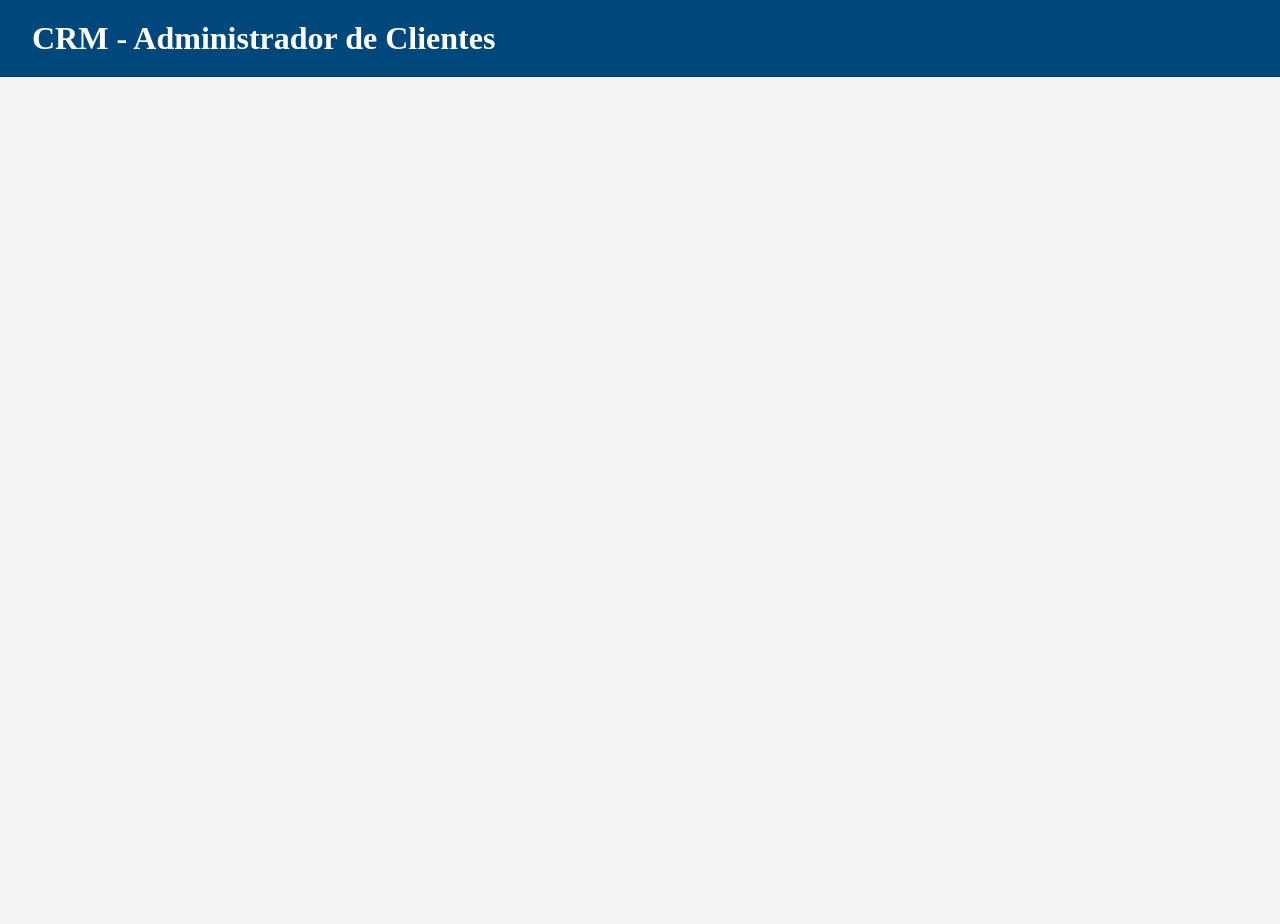
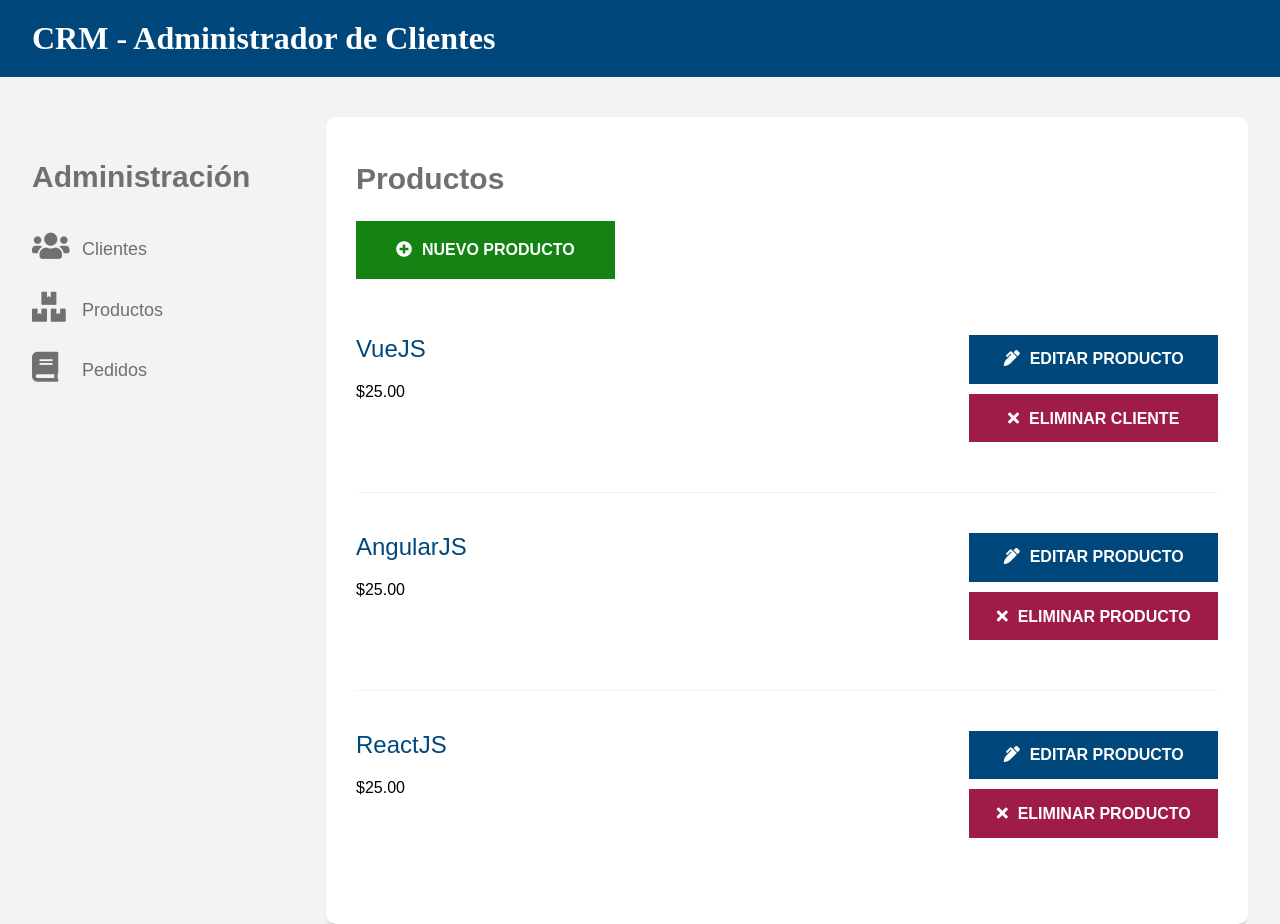
Before and after one commit to Gonzalo-Aruquipa/CRUD-React, a React (Vite) app: page /productos in a window 1280 px wide. Before the commit the page ends 800 px from the top, so only its background shows below. Built offline with nearby package versions, Linux system fonts and the light colour scheme.

Commit message:
new components, product, pedido, client

```diff
--- a/index.html
+++ b/index.html
@@ -6,7 +6,8 @@
     <meta name="viewport" content="width=device-width, initial-scale=1.0" />
     <link rel="stylesheet" href="/css/normalize.css"/>
     <link rel="stylesheet" href="/css/app.css"/>
-    <script src="https://kit.fontawesome.com/c33ba02a63.js" crossorigin="anonymous"></script>
+    <link rel="stylesheet" href="https://use.fontawesome.com/releases/v5.8.1/css/all.css" integrity="sha384-50oBUHEmvpQ+1lW4y57PTFmhCaXp0ML5d60M1M7uH2+nqUivzIebhndOJK28anvf" crossorigin="anonymous">
+
     <title>Vite + React</title>
   </head>
   <body>
--- a/package.json
+++ b/package.json
@@ -10,6 +10,11 @@
     "preview": "vite preview"
   },
   "dependencies": {
+    "@fortawesome/fontawesome-svg-core": "^6.4.0",
+    "@fortawesome/free-regular-svg-icons": "^6.4.0",
+    "@fortawesome/free-solid-svg-icons": "^6.4.0",
+    "@fortawesome/react-fontawesome": "^0.2.0",
+    "axios": "^1.4.0",
     "react": "^18.2.0",
     "react-dom": "^18.2.0",
     "react-router-dom": "^6.11.1"
--- a/src/App.jsx
+++ b/src/App.jsx
@@ -1,21 +1,29 @@
 // import React from "react";
-import { BrowserRouter as Router} from "react-router-dom"
-import {Routes, Route} from "react-router-dom";
-import  {Header} from "./components/Header";
-import { User } from "./components/User";
+import { BrowserRouter as Router } from "react-router-dom";
+import { Routes, Route } from "react-router-dom";
+import { Header } from "./components/Header";
+import { Navigate } from "./components/Navigate";
+import { Client } from "./components/Client";
+import { Product } from "./components/Product";
+import { Pedido } from "./components/Pedido";
 
-export default function App() {
-
+function App() {
   return (
     <>
       <Router>
         <Header />
+        <div className="grid contenedor contenido-principal">
+          <Navigate />
+          <main className="caja-contenido col-9">
             <Routes>
-        <Route exact path="/users" element={<User/>}/>
+              <Route exact path="/clientes" element={<Client />} />
+              <Route exact path="/productos" element={<Product />} />
+              <Route exact path="/pedidos" element={<Pedido />} />
             </Routes>
-
+          </main>
+        </div>
       </Router>
     </>
-
   );
 }
+export default App;
--- /dev/null
+++ b/src/components/Client.jsx
@@ -0,0 +1,51 @@
+import axios from "axios";
+import { useState, useEffect } from "react";
+export const Client = () => {
+  const [clientes, setClientes] = useState([]);
+
+  const URL = "http://localhost:3000/clientes";
+
+  useEffect(() => {
+    return async () => {
+      const response = await axios(URL);
+      setClientes(response.data);
+    };
+  }, []);
+
+  return (
+    <>
+      <h2>Clientes</h2>
+
+      <a href="nuevo-cliente.html" className="btn btn-verde nvo-cliente">
+        {" "}
+        <i className="fas fa-plus-circle"></i>
+        Nuevo Cliente
+      </a>
+
+      <ul className="listado-clientes">
+        {clientes.map((cliente) => (
+          <li className="cliente" key={cliente.id}>
+            <div className="info-cliente">
+              <p className="nombre">
+                {cliente.name} {cliente.lastname}
+              </p>
+              <p className="empresa">{cliente.empresa}</p>
+              <p>{cliente.email}</p>
+              <p>Tel: {cliente.telefono}</p>
+            </div>
+            <div className="acciones">
+              <a href="#" className="btn btn-azul">
+                <i className="fas fa-pen-alt"></i>
+                Editar Cliente
+              </a>
+              <button type="button" className="btn btn-rojo btn-eliminar">
+                <i className="fas fa-times"></i>
+                Eliminar Cliente
+              </button>
+            </div>
+          </li>
+        ))}
+      </ul>
+    </>
+  );
+};
--- /dev/null
+++ b/src/components/Navigate.jsx
@@ -0,0 +1,20 @@
+import { Link } from "react-router-dom";
+export const Navigate = () => {
+  return (
+    <aside className="sidebar col-3">
+      <h2>Administración</h2>
+
+      <nav className="navegacion">
+        <Link to="/clientes" className="clientes">
+          Clientes
+        </Link>
+        <Link to="/productos" className="productos">
+          Productos
+        </Link>
+        <Link to="/pedidos" className="pedidos">
+          Pedidos
+        </Link>
+      </nav>
+    </aside>
+  );
+};
--- /dev/null
+++ b/src/components/Pedido.jsx
@@ -0,0 +1,115 @@
+
+export const Pedido = () => {
+  return (
+    <>
+
+<h2>Pedidos</h2>
+
+            <ul className="listado-pedidos">
+                <li className="pedido">
+                    <div className="info-pedido">
+                        <p className="id">ID: 0192019201291201</p>
+                        <p className="nombre">Cliente: Juan Pablo De la torre</p>
+
+                        <div className="articulos-pedido">
+                            <p className="productos">Artículos Pedido: </p>
+                            <ul>
+                                <li>
+                                    <p>Macbook Pro</p>
+                                    <p>Precio: $3000</p>
+                                    <p>Cantidad: 4</p>
+                                </li>
+                                <li>
+                                    <p>Macbook Pro</p>
+                                    <p>Precio: $3000</p>
+                                    <p>Cantidad: 4</p>
+                                </li>
+                                <li>
+                                    <p>Macbook Pro</p>
+                                    <p>Precio: $3000</p>
+                                    <p>Cantidad: 4</p>
+                                </li>
+                            </ul>
+                        </div>
+                        <p className="total">Total: $3,500 </p>
+                    </div>
+                    <div className="acciones">
+                        <a href="#" className="btn btn-azul">
+                            <i className="fas fa-pen-alt"></i>
+                            Editar Pedido
+                        </a>
+
+                        <button type="button" className="btn btn-rojo btn-eliminar">
+                            <i className="fas fa-times"></i>
+                            Eliminar Pedido
+                        </button>
+                    </div>
+                </li>
+                <li className="pedido">
+                    <div className="info-pedido">
+                        <p className="id">ID: 0192019201291201</p>
+                        <p className="nombre">Cliente: Juan Pablo De la torre</p>
+
+                        <div className="articulos-pedido">
+                            <p className="productos">Artículos Pedido: </p>
+                            <ul>
+                                <li>
+                                    <p>Macbook Pro</p>
+                                    <p>Precio: $3000</p>
+                                    <p>Cantidad: 4</p>
+                                </li>
+                                <li>
+                                    <p>Macbook Pro</p>
+                                    <p>Precio: $3000</p>
+                                    <p>Cantidad: 4</p>
+                                </li>
+                            </ul>
+                        </div>
+                        <p className="total">Total: $3,500 </p>
+                    </div>
+                    <div className="acciones">
+                        <a href="#" className="btn btn-azul">
+                            <i className="fas fa-pen-alt"></i>
+                            Editar Pedido
+                        </a>
+
+                        <button type="button" className="btn btn-rojo btn-eliminar">
+                            <i className="fas fa-times"></i>
+                            Eliminar Pedido
+                        </button>
+                    </div>
+                </li>
+                <li className="pedido">
+                    <div className="info-pedido">
+                        <p className="id">ID: 0192019201291201</p>
+                        <p className="nombre">Cliente: Juan Pablo De la torre</p>
+
+                        <div className="articulos-pedido">
+                            <p className="productos">Artículos Pedido: </p>
+                            <ul>
+                                <li>
+                                    <p>Macbook Pro</p>
+                                    <p>Precio: $3000</p>
+                                    <p>Cantidad: 4</p>
+                                </li>
+                            </ul>
+                        </div>
+                        <p className="total">Total: $3,500 </p>
+                    </div>
+                    <div className="acciones">
+                        <a href="#" className="btn btn-azul">
+                            <i className="fas fa-pen-alt"></i>
+                            Editar Pedido
+                        </a>
+
+                        <button type="button" className="btn btn-rojo btn-eliminar">
+                            <i className="fas fa-times"></i>
+                            Eliminar Pedido
+                        </button>
+                    </div>
+                </li>
+            </ul>
+
+    </>
+  )
+}
--- /dev/null
+++ b/src/components/Product.jsx
@@ -0,0 +1,70 @@
+export const Product = () => {
+  return (
+    <>
+      <h2>Productos</h2>
+
+      <a href="nuevo-producto.html" className="btn btn-verde nvo-cliente">
+        {" "}
+        <i className="fas fa-plus-circle"></i>
+        Nuevo Producto
+      </a>
+
+      <ul className="listado-productos">
+        <li className="producto">
+          <div className="info-producto">
+            <p className="nombre">VueJS</p>
+            <p className="precio">$25.00 </p>
+            {/* <img src="img/1.jpg"> */}
+          </div>
+          <div className="acciones">
+            <a href="#" className="btn btn-azul">
+              <i className="fas fa-pen-alt"></i>
+              Editar Producto
+            </a>
+
+            <button type="button" className="btn btn-rojo btn-eliminar">
+              <i className="fas fa-times"></i>
+              Eliminar Cliente
+            </button>
+          </div>
+        </li>
+        <li className="producto">
+          <div className="info-producto">
+            <p className="nombre">AngularJS</p>
+            <p className="precio">$25.00 </p>
+            {/* <img src="img/2.jpg"> */}
+          </div>
+          <div className="acciones">
+            <a href="#" className="btn btn-azul">
+              <i className="fas fa-pen-alt"></i>
+              Editar Producto
+            </a>
+
+            <button type="button" className="btn btn-rojo btn-eliminar">
+              <i className="fas fa-times"></i>
+              Eliminar Producto
+            </button>
+          </div>
+        </li>
+        <li className="producto">
+          <div className="info-producto">
+            <p className="nombre">ReactJS</p>
+            <p className="precio">$25.00 </p>
+            {/* <img src="img/3.jpg"> */}
+          </div>
+          <div className="acciones">
+            <a href="#" className="btn btn-azul">
+              <i className="fas fa-pen-alt"></i>
+              Editar Producto
+            </a>
+
+            <button type="button" className="btn btn-rojo btn-eliminar">
+              <i className="fas fa-times"></i>
+              Eliminar Producto
+            </button>
+          </div>
+        </li>
+      </ul>
+    </>
+  );
+};
--- a/src/components/User.jsx
+++ /dev/null
@@ -1,6 +0,0 @@
-
-export const User = () => {
-  return (
-    <div>Useraasd</div>
-  )
-}
```
Also changed, not shown: 1 other file (tests, documents, lock files or other folders). Lines whose indentation alone changed are shown as unchanged.
